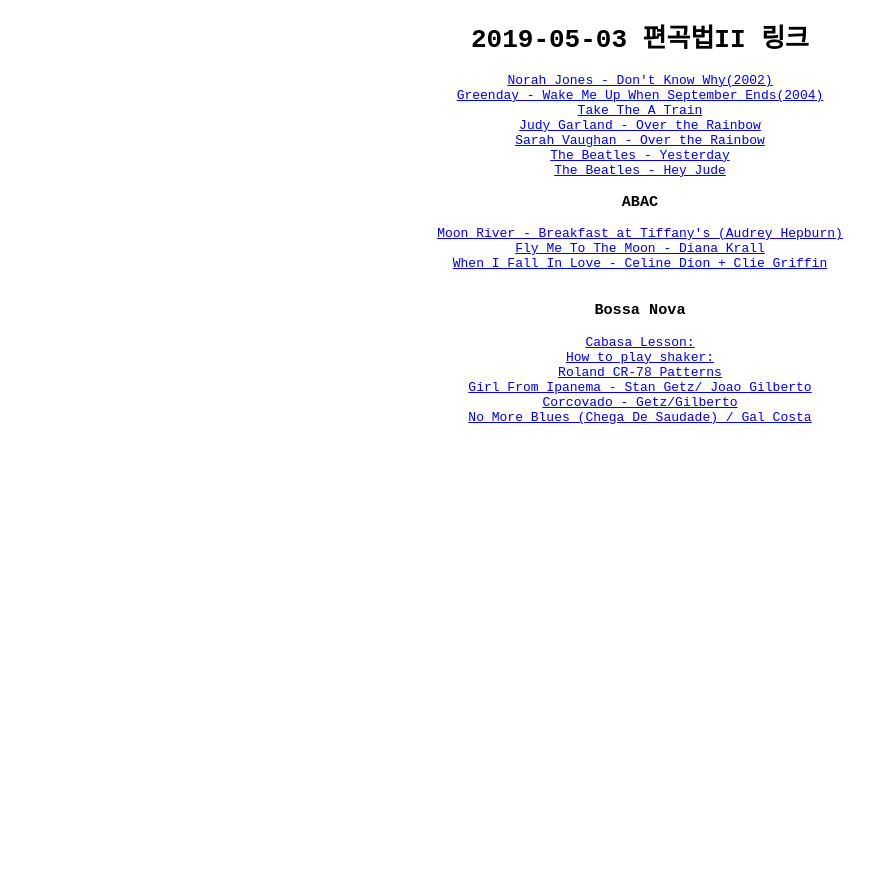
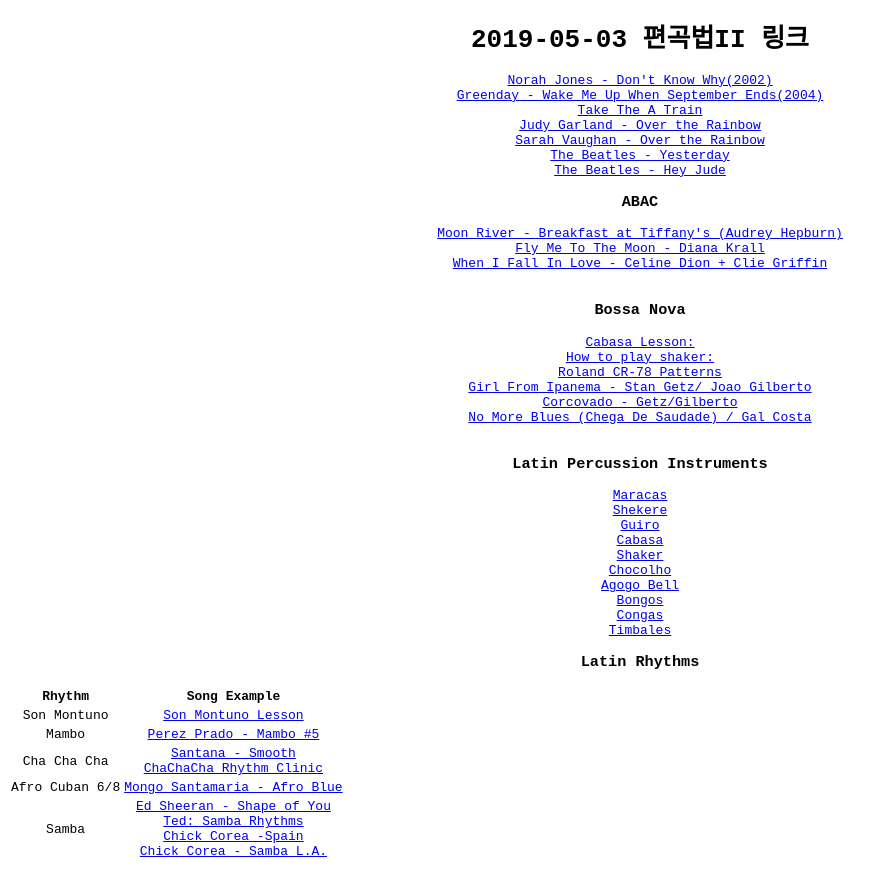
Before and after one commit to sidhlee/sidhlee.github.io, a plain HTML site: page index.html in a window 1280 px wide. Shown: the whole page, without its empty margins (0-893 px from the left). Before the commit the page ends 800 px from the top, so only its background shows below. Drawn offline with Linux system fonts and the light colour scheme.

Commit message:
Update index.html

```diff
--- a/index.html
+++ b/index.html
@@ -44,13 +44,75 @@
         Corcovado - Getz/Gilberto </a></br>
     <a href="https://www.youtube.com/watch?v=7ErQv8vwStk" target="_blank">
         No More Blues (Chega De Saudade) / Gal Costa </a></br>
+<br>
 
+<div>
+<h3>Latin Percussion Instruments</h3>
+    <a href="https://www.youtube.com/watch?v=UYeL89VS7bM" target="_blank">
+        Maracas</a><br>
+    <a href="https://www.youtube.com/watch?v=F7avEenkPbM" target="_blank">
+        Shekere</a><br>
+    <a href="https://www.youtube.com/watch?v=gYepEPMi1O4" target="_blank">
+        Guiro</a><br>
+    <a href="https://www.youtube.com/watch?v=UAwVq2VbBbc" target="_blank">
+        Cabasa</a></br>
+    <a href="https://www.youtube.com/watch?v=iQDUOODp0H8" target="_blank">
+        Shaker</a></br>
+    <a href="https://www.youtube.com/watch?v=b1mXDH7gdBs" target="_blank">
+        Chocolho</a></br>
+    <a href="https://www.youtube.com/watch?v=EEU_NjM4n2k" target="_blank">
+        Agogo Bell</a></br>
+    <a href="https://www.youtube.com/watch?v=ciUPB6K5mfI" target="_blank">
+        Bongos</a></br>
+    <a href="https://www.youtube.com/watch?v=sYluFAd1Qfs" target="_blank">
+        Congas</a></br>
+    <a href="https://www.youtube.com/watch?v=c9hYrAbHilw" target="_blank">
+        Timbales</a></br>
+</div>
 
-
-
-
-
-
+<div>
+    <h3>Latin Rhythms</h3>
+    <table>
+        <tr>
+            <th>Rhythm</th>
+            <th>Song Example</th>
+        </tr>
+        <tr>
+            <td>Son Montuno</td>
+            <td><a href="https://www.youtube.com/watch?v=6CmbGh4efBw" target="_blank">
+                Son Montuno Lesson</a></td>
+        </tr>
+        <tr>
+            <td>Mambo</td>
+            <td><a href="https://www.youtube.com/watch?v=_95-hZwjJM0" target="_blank">
+                Perez Prado - Mambo #5</a></td>
+        </tr>
+        <tr>
+            <td>Cha Cha Cha</td>
+            <td><a href="https://www.youtube.com/watch?v=6Whgn_iE5uc" target="_blank">
+                Santana - Smooth</a><br>
+                <a href="https://www.youtube.com/watch?v=14beHe7cJGI" target="_blank">
+                    ChaChaCha Rhythm Clinic</a>
+            </td>
+        </tr>
+        <tr>
+            <td>Afro Cuban 6/8</td>
+            <td><a href="https://www.youtube.com/watch?v=yPlfoXogtdI" target="_blank">
+                Mongo Santamaria - Afro Blue</a></td>
+        </tr>
+        <tr>
+            <td>Samba</td>
+            <td><a href="https://www.youtube.com/watch?v=JGwWNGJdvx8" target="_blank">
+                Ed Sheeran - Shape of You</a><br>
+                <a href="https://www.youtube.com/watch?v=z8v21zdpNLs" target="_blank">
+                    Ted: Samba Rhythms</a><br>
+                <a href="https://www.youtube.com/watch?v=nWgiNhTjIhU" target="_blank">
+                    Chick Corea -Spain</a><br>
+                <a href="https://www.youtube.com/watch?v=QuPHQeAXv2A" target="_blank">
+                    Chick Corea - Samba L.A. </a><br>
+            </td>
+        </tr>
+    </table>
 
 
 
```
